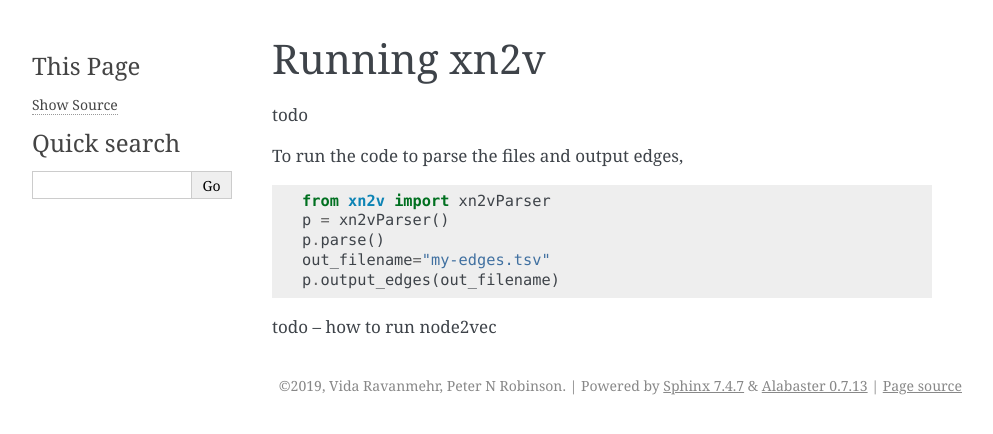
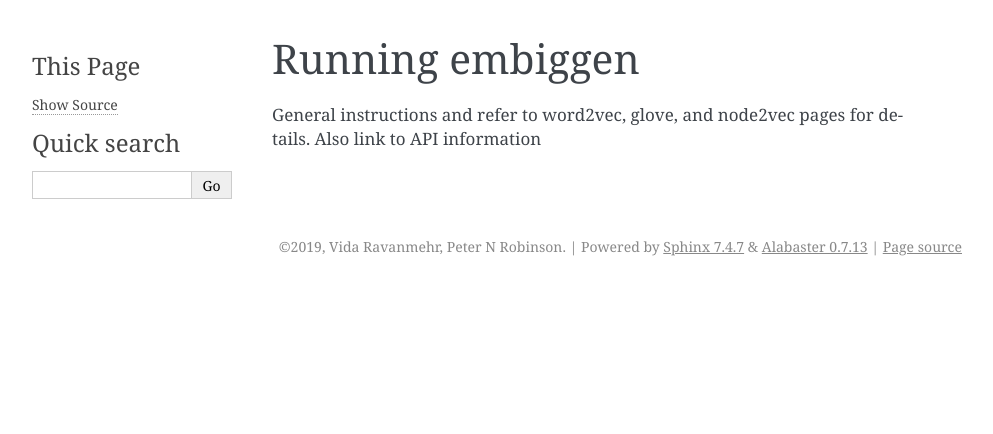
Before and after one commit to monarch-initiative/embiggen, a Sphinx documentation site: the page built from docs/source/running.rst, in a window 1280 px wide. Shown: the top 434 px of the page, without its empty margins (148-1141 px from the left). Built offline with Sphinx 7.4.7, drawn with Linux system fonts in a browser that asks for light colours.

Commit message:
updating index

```diff
--- a/docs/source/index.rst
+++ b/docs/source/index.rst
@@ -15,6 +15,7 @@ We are working on a PyPI package. For now, install embiggen locally using. ::
 
    running
    code
+   word2vec
 
 embiggen API
 ============
--- a/docs/source/running.rst
+++ b/docs/source/running.rst
@@ -1,18 +1,7 @@
 .. _rstrunning:
-Running xn2v
-============
+Running embiggen
+================
 
 
-todo
-
-
-To run the code to parse the files and output edges, ::
-
-  from xn2v import xn2vParser
-  p = xn2vParser()
-  p.parse()
-  out_filename="my-edges.tsv"
-  p.output_edges(out_filename)
-
-
-todo -- how to run node2vec
+General instructions and refer to word2vec, glove, and node2vec pages for details.
+Also link to API information
```
Also changed, not shown: docs/source/code.rst (+4 -3 lines).
